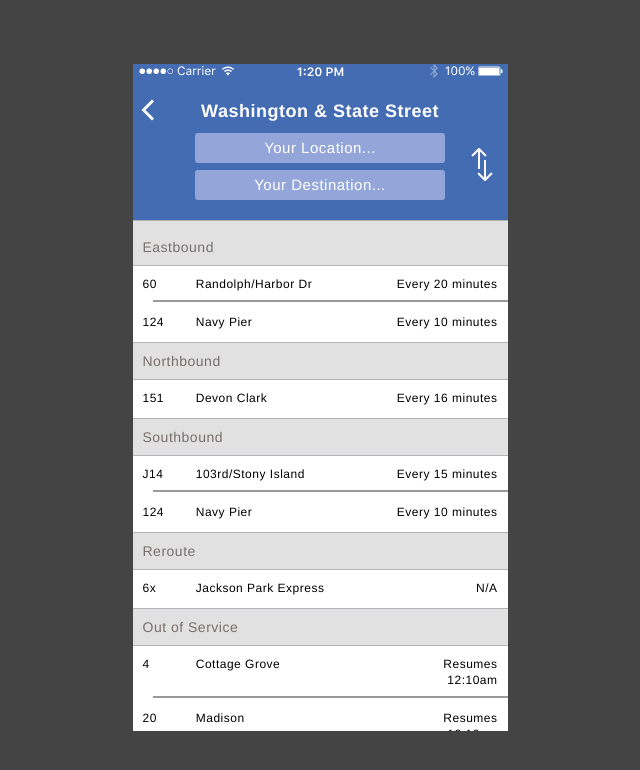
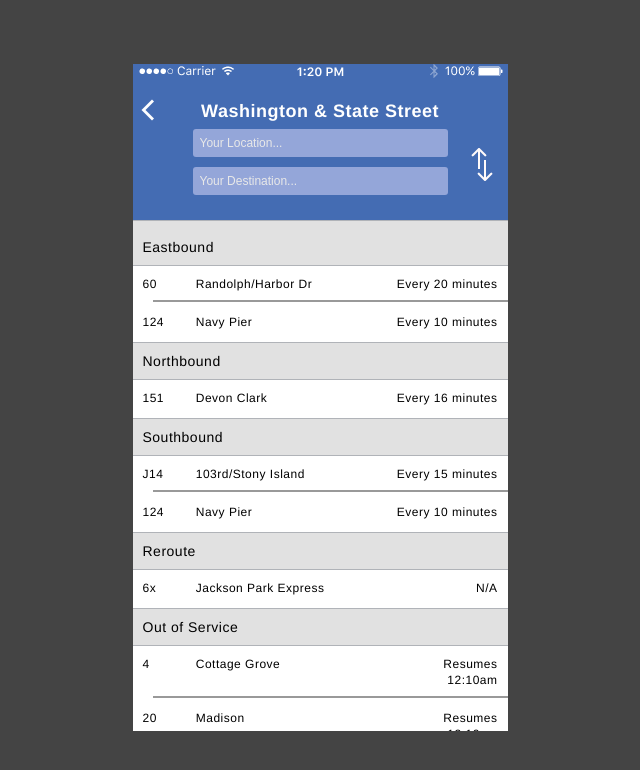
Before and after one commit to sally2gendman/v1sally2gendman.github.io, a plain HTML site: page index.html in a window 1280 px wide. Shown: the whole page, without its empty margins (320-960 px from the left). Drawn offline with Linux system fonts and the light colour scheme; a web font is replaced by a local one.

Commit message:
Final changes to HTML/CSS

```diff
--- a/css/style.css
+++ b/css/style.css
@@ -39,7 +39,6 @@ body {
 .left-column {
   width: 10%;
   position: relative;
-  /* border: red 2px dashed; */
 }
 
 .center-column {
@@ -49,22 +48,27 @@ body {
 }
 
 .to-from-fields {
-  width: 250px;
-  height: 25px;
-  display: inline-block;
+  width: 85%;
+  margin: 0 auto;
 }
 
 .form-input {
+  width: 100%;
   padding: 7px;
   border-radius: 3px;
   background: rgba(227, 224, 255, 0.5);
+  border: none;
   color: white;
-  margin: 7px 0;
-  line-height: 16px;
-  font-size: 15px;
-  font-style: normal;
-  font-weight: normal;
-  letter-spacing: .5px;
+  margin: 5px 0;
+  /* line-height: 16px; */
+  font-size: 12px;
+  /* font-style: normal; */
+  /* font-weight: normal; */
+  /* letter-spacing: .5px; */
+}
+
+.form-input::placeholder {
+  color: #E8E8E8;
 }
 
 .right-column {
@@ -91,8 +95,7 @@ body {
 }
 
 .title  {
-  width: 238px;
-  height: 23px;
+  width: 100%;
   display: inline-block;
   font-style: normal;
   font-weight: bold;
@@ -100,18 +103,14 @@ body {
   font-size: 18px;
   letter-spacing: .5px;
   text-align: center;
-
   color: #FFFFFF;
-}
-
-.content {
-
+  margin-bottom: 5px;
 }
 
 .direction-title {
   padding: 10px;
   background: rgba(196, 196, 196, 0.5);
-  color: #786F6F;
+  color: #110B0A1;
   line-height: 16px;
   font-size: 14px;
   font-style: normal;
--- a/index.html
+++ b/index.html
@@ -18,13 +18,11 @@
         </div>
 
         <div class="center-column column">
-          <div class="title">
-            <h1>Washington & State Street</h1>
-          </div>
-          <div class="to-from-fields">
-            <div class="form-input">Your Location...</div>
-            <div class="form-input">Your Destination...</div>
-          </div>
+          <h1 class="title">Washington & State Street</h1>
+          <form class="to-from-fields">
+            <input type="text" class="form-input" placeholder="Your Location...">
+            <input type="text" class="form-input" placeholder="Your Destination...">
+          </form>
         </div>
 
         <div class="right-column column">
@@ -34,6 +32,7 @@
         </div>
 
       </header>
+
       <ul class="content">
         <li class="direction-title">Eastbound</li>
 
```
